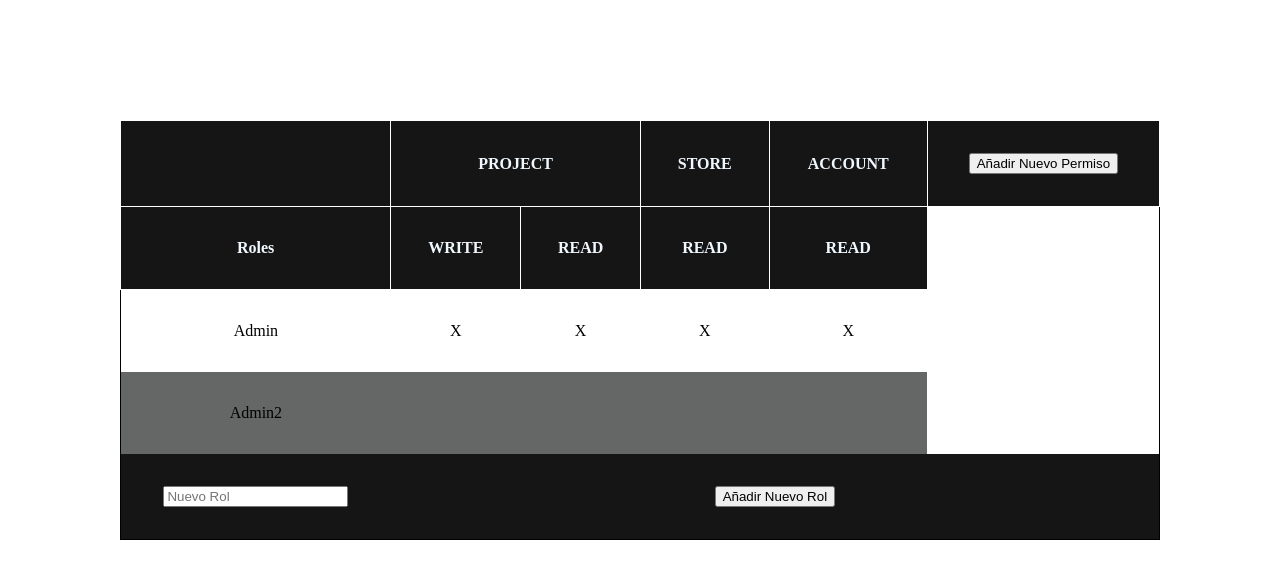
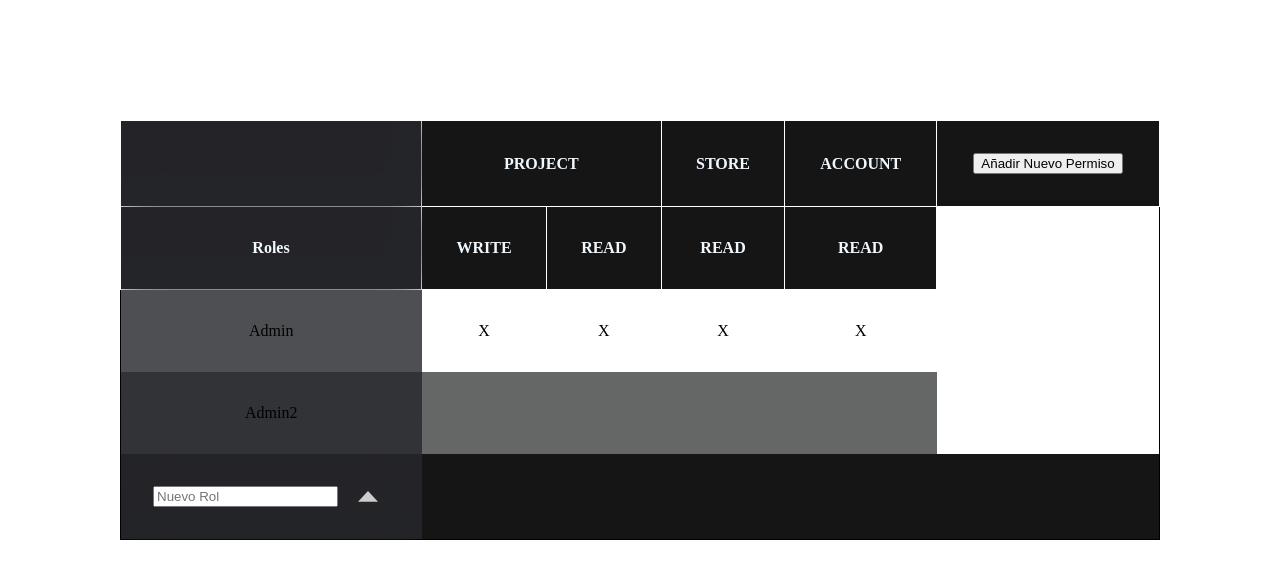
Before and after one commit to bleach41/RolesPermisos, a React (Vite) app: page / in a window 1280 px wide. Shown: the top 578 px of the page. Built offline with nearby package versions, Linux system fonts and the light colour scheme.

Commit message:
SCROLL y algo de estilo

```diff
--- a/src/components/RolesTable.jsx
+++ b/src/components/RolesTable.jsx
@@ -118,6 +118,7 @@ const RolesTable = ({
 
 
     return (
+        <div className="table-container">
             <table>
                 <thead>
                     <tr>
@@ -248,19 +249,23 @@ const RolesTable = ({
                     <tr>
                         <td>
                             {/* Campo para ingresar el nuevo rol */}
+                            <div className="flex-input">
                                 <input
                                     type="text"
                                     value={newRole}
                                     onChange={(e) => setNewRole(e.target.value)}
                                     placeholder="Nuevo Rol"
                                 />
+                                <img className="agregar-rol" src="/TeenyiconsUpSolid.svg" alt="agregar-Rol" onClick={handleAddRole} />
+                            </div>
                         </td>
                         <td colSpan={entities.length * 2}>
-                        <button onClick={handleAddRole}>Añadir Nuevo Rol</button>
+
                         </td>
                     </tr>
                 </tfoot>
             </table>
+        </div>
     );
 };
 
--- a/src/index.css
+++ b/src/index.css
@@ -40,81 +40,42 @@ tbody tr:nth-child(even) {
   right: 0;
 }
 
-th .icon-trash {
-  color: aliceblue;
-  width: 20px;
-  height: 20px;
-  cursor: pointer;
-  position: absolute;
-  top: 0;
-  right: 0;
+/* Primera columna de la tabla (roles en tu caso) */
+th:first-child,
+td:first-child {
+  position: sticky;
+  left: 0;
+  z-index: 2;
+  background-color: rgba(40, 41, 46, 0.819);
+  backdrop-filter: blur(20px);
 }
 
-/* :root {
-  font-family: Inter, system-ui, Avenir, Helvetica, Arial, sans-serif;
-  line-height: 1.5;
-  font-weight: 400;
 
-  color-scheme: light dark;
-  color: rgba(255, 255, 255, 0.87);
-  background-color: #242424;
+/* Filas de encabezado (entidades en tu caso) */
+th:nth-child(2),
+th:nth-child(3),
+/* Puedes añadir más según sea necesario */
+td:nth-child(2),
+td:nth-child(3) {
+  position: sticky;
+  top: 0;
+  z-index: 1;
 
-  font-synthesis: none;
-  text-rendering: optimizeLegibility;
-  -webkit-font-smoothing: antialiased;
-  -moz-osx-font-smoothing: grayscale;
 }
 
-a {
-  font-weight: 500;
-  color: #646cff;
-  text-decoration: inherit;
-}
-a:hover {
-  color: #535bf2;
+.table-container {
+  max-width: 100%;
+  overflow-x: auto;
+  /* Barra de desplazamiento horizontal */
 }
 
-body {
-  margin: 0;
-  display: flex;
-  place-items: center;
-  min-width: 320px;
-  min-height: 100vh;
+.agregar-rol {
+  cursor: pointer;
 }
 
-h1 {
-  font-size: 3.2em;
-  line-height: 1.1;
+.flex-input {
+  width: 80%;
+  display: flex;
+  gap: 20px;
+  align-items: center;
 }
-
-button {
-  border-radius: 8px;
-  border: 1px solid transparent;
-  padding: 0.6em 1.2em;
-  font-size: 1em;
-  font-weight: 500;
-  font-family: inherit;
-  background-color: #1a1a1a;
-  cursor: pointer;
-  transition: border-color 0.25s;
-}
-button:hover {
-  border-color: #646cff;
-}
-button:focus,
-button:focus-visible {
-  outline: 4px auto -webkit-focus-ring-color;
-}
-
-@media (prefers-color-scheme: light) {
-  :root {
-    color: #213547;
-    background-color: #ffffff;
-  }
-  a:hover {
-    color: #747bff;
-  }
-  button {
-    background-color: #f9f9f9;
-  }
-} */
```
Also changed, not shown: public/TeenyiconsUpSolid.svg (added). Lines whose indentation alone changed are shown as unchanged.
